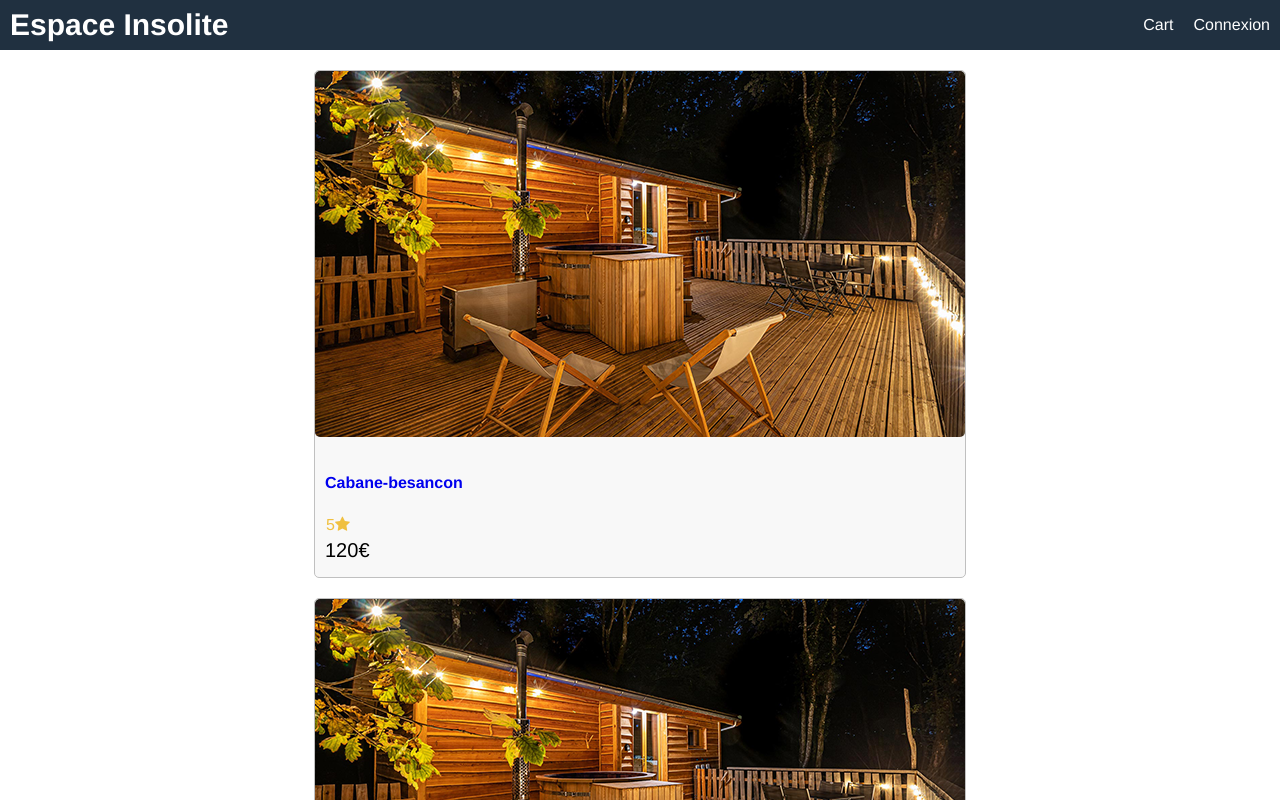
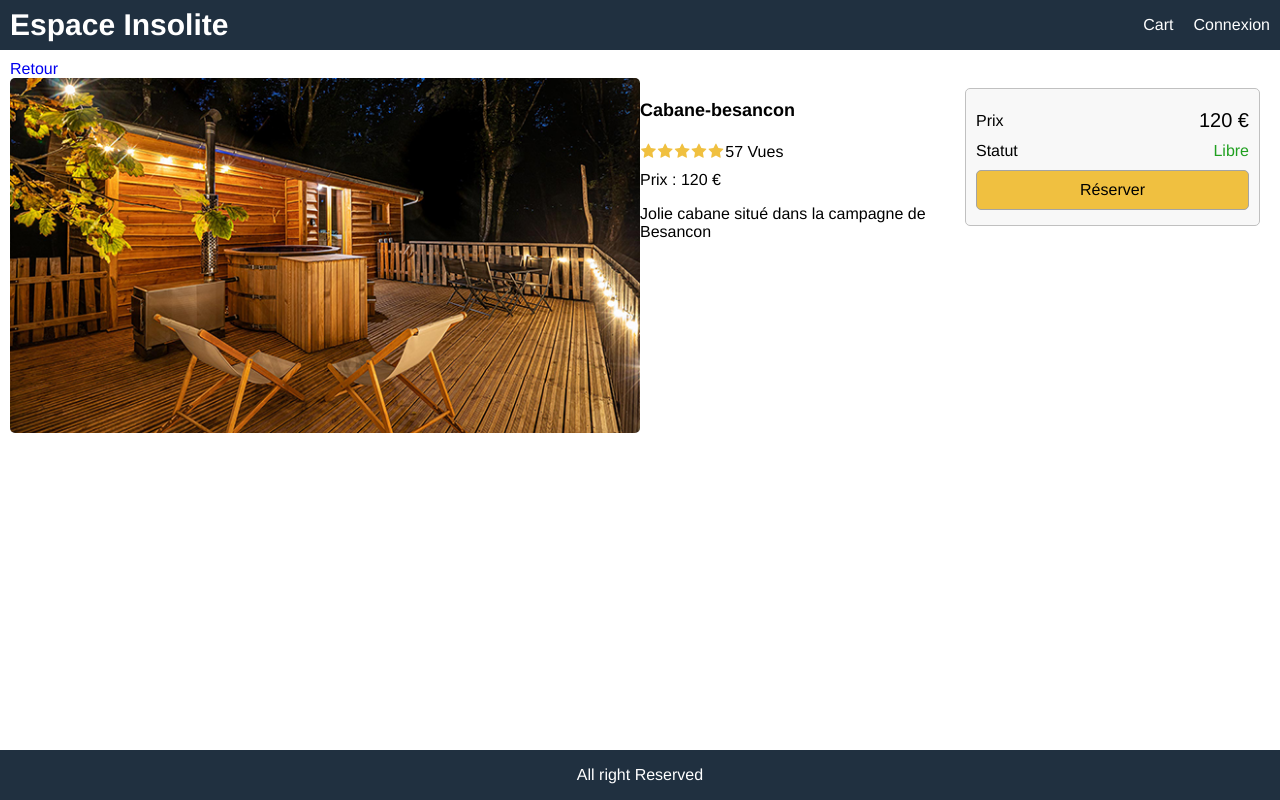
Before and after one commit to samuel1197/EsapceInsolite-react, a React (Create React App) app in the folder frontend/: page /product/1 in a window 1280 px wide. Shown: the top 800 px of the page. Built offline with nearby package versions, Linux system fonts and the light colour scheme.

Commit message:
creation page produit

```diff
--- a/frontend/package.json
+++ b/frontend/package.json
@@ -8,6 +8,7 @@
     "@testing-library/user-event": "^12.8.3",
     "react": "^17.0.2",
     "react-dom": "^17.0.2",
+    "react-router-dom": "^5.2.0",
     "react-scripts": "4.0.3",
     "web-vitals": "^1.1.2"
   },
--- a/frontend/src/App.js
+++ b/frontend/src/App.js
@@ -1,7 +1,12 @@
 import React from 'react';
+import { BrowserRouter, Route } from 'react-router-dom';
+import HomeScreen from './screens/HomeScreen';
+import ProductScreen from './screens/ProductScreen';
+import Product from './components/Product';
 import data from './data';
 function App() {
   return (
+    <BrowserRouter>
       <div className="grid-container">
         <header className="row">
           <div>
@@ -13,31 +18,12 @@
           </div>
         </header>
         <main>
-                <div className="row center">
-                  {
-                    data.products.map(products => (
-                      <div key={products._id} className="card">
-                        <a href={`/product/${products._id}`}>
-                            <img src={products.image} alt="bulle" />
-                        </a>
-                        <div className="card-body">
-                          <a href={`/product/${products._id}`}>
-                                <h2>{products.name}</h2>
-                            </a>
-                            <div className="rating">
-                                <span>{products.rating}<i className="fa fa-star"></i></span>
-                            </div>
-                            <div className="price">
-                              {products.price}€
-                            </div>
-                        </div>
-                    </div>
-                    ))
-                  }
-                </div>
+          <Route path="/product/:id" component={ProductScreen}></Route>
+          <Route path="/" component={HomeScreen} exact></Route>
         </main>
         <footer className="row center">All right Reserved</footer>
       </div>
+    </BrowserRouter>
   );
 }
 
--- /dev/null
+++ b/frontend/src/components/Product.js
@@ -0,0 +1,22 @@
+import React from 'react';
+import Rating from './Rating';
+
+export default function Product(props){
+    const { product } = props;
+    return (
+        <div key={product._id} className="card">
+                        <a href={`/product/${product._id}`}>
+                            <img src={product.image} alt="bulle" />
+                        </a>
+                        <div className="card-body">
+                          <a href={`/product/${product._id}`}>
+                                <h2>{product.name}</h2>
+                            </a>
+                            <Rating rating={product.rating} numReviews={product.numReviews}></Rating>
+                            <div className="price">
+                              {product.price}€
+                            </div>
+                        </div>
+                      </div>
+    )
+}
--- /dev/null
+++ b/frontend/src/components/Rating.js
@@ -0,0 +1,15 @@
+import React from 'react';
+
+export default function Rating(props){
+    const { rating, numReviews } = props;
+    return (
+        <div className="rating">
+            <span><i className={ rating >=1?"fa fa-star": rating >=0.5?'fa fa-star-half-o':'fa fa-star-o'}></i></span>
+            <span><i className={ rating >=2?"fa fa-star": rating >=1.5?'fa fa-star-half-o':'fa fa-star-o'}></i></span>
+            <span><i className={ rating >=3?"fa fa-star": rating >=2.5?'fa fa-star-half-o':'fa fa-star-o'}></i></span>
+            <span><i className={ rating >=4?"fa fa-star": rating >=3.5?'fa fa-star-half-o':'fa fa-star-o'}></i></span>
+            <span><i className={ rating >=5?"fa fa-star": rating >=4.5?'fa fa-star-half-o':'fa fa-star-o'}></i></span>
+            <span>{numReviews + ' Vues'}</span>
+        </div>
+    )
+}
--- a/frontend/src/data.js
+++ b/frontend/src/data.js
@@ -6,7 +6,9 @@
             category:'Cabane',
             image:'/images/cabane-besancon.jpg',
             price:120,
+            countInStock: 1,
             rating:5,
+            numReviews:57,
             description: 'Jolie cabane situé dans la campagne de Besancon',
         },
         {
@@ -15,7 +17,9 @@
             category:'Cabane',
             image:'/images/cabane-besancon.jpg',
             price:90,
+            countInStock: 0,
             rating:3.5,
+            numReviews:30,
             description: 'Jolie cabane situé dans la campagne de Besancon',
         },
     ],
--- a/frontend/src/index.css
+++ b/frontend/src/index.css
@@ -60,6 +60,37 @@
 a:hover{
   color: orange;
 }
+
+ul{
+  padding: 0;
+  margin: 0;
+  list-style-type: none;
+}
+
+li{
+  margin-top: 1rem;
+}
+
+button{
+  padding: 1rem;
+  border-radius: 0.5rem;
+  border: 0.1rem #a4a4a4 solid;
+  font-size: 1.6rem;
+  font-family: Helvetica, Arial, sans-serif;
+  -webkit-font-smoothing: antialiased;
+  -moz-osx-font-smoothing: grayscale;
+  background-color: #f8f8f8;
+  cursor: pointer;
+}
+button:hover{
+  border: 0.1rem #404040 solid;
+}
+button.primary{
+  background-color: #f0c040;
+}
+button.block{
+  width: 100%;
+}
 a.brand{
   color: white;
   font-size: 3rem;
@@ -82,6 +113,18 @@
   justify-content: center;
 }
 
+.row.top{
+  align-items: flex-start;
+}
+
+.col-1{
+  flex: 1 1 25rem;
+}
+
+.col-2{
+  flex: 2 1 50rem;
+}
+
 /*Images*/
 img{
   border-radius: 0.5rem ;
@@ -91,7 +134,9 @@
   max-width: 29rem;
   width: 100%;
 }
-
+img.large {
+  width: 100%;
+}
 /* Card */
 .card{
   border: 0.1rem #c0c0c0 solid;
@@ -117,3 +162,15 @@
   color: #f0c040;
   margin: 0.1rem;
 }
+.rating span:last-child{
+  color: black;
+}
+/* Alerte */
+
+.success{
+  color: #20a020;
+}
+
+.error{
+  color: #a20a02;
+}
--- /dev/null
+++ b/frontend/src/screens/HomeScreen.js
@@ -0,0 +1,15 @@
+import React from 'react';
+import Product from '../components/Product';
+import data from '../data';
+
+export default function HomeScreen(){
+    return (
+        <div className="row center">
+          {
+            data.products.map(product => (
+            <Product key={product._id} product={product}></Product>
+            ))
+          }
+          </div>
+    )
+}
--- /dev/null
+++ b/frontend/src/screens/ProductScreen.js
@@ -0,0 +1,65 @@
+import React from 'react';
+import { Link } from 'react-router-dom';
+import Rating from '../components/Rating';
+import data from '../data';
+
+
+export default function ProductScreen(props){
+    const product = data.products.find( (x) => x._id === props.match.params.id);
+    if(!product){
+        return <div>Le produit n'existe pas.</div>
+    }
+    return (
+        <div>
+            <Link to="/">Retour</Link>
+            <div className='row top'>
+                <div className='col-2'>
+                    <img className="large" src={product.image} alt={product.name}></img>
+                </div>
+                <div className='col-1'>
+                    <ul>
+                        <li>
+                            <h1>{product.name}</h1>
+                        </li>
+                        <li>
+                            <Rating rating={product.rating} numReviews={product.numReviews}></Rating>
+                        </li>
+                        <li>
+                            Prix : {product.price} €
+                        </li>
+                        <li>
+                            <p>{product.description}</p>
+                        </li>
+                    </ul>
+                </div>
+                <div className='col-1'>
+                    <div className="card card-body">
+                        <ul>
+                            <li>
+                                <div className="row">
+                                    <div>Prix</div>
+                                    <div className="price">{product.price} €</div>
+                                </div>
+                            </li>
+                            <li>
+                                <div className="row">
+                                    <div>Statut</div>
+                                    <div>
+                                        {product.countInStock > 0 ? (
+                                            <span className="success">Libre</span>
+                                        ) : (
+                                            <span className="error">Réserver</span>
+                                        )}
+                                    </div>
+                                </div>
+                            </li>
+                            <li>
+                                <button className="primary block">Réserver</button>
+                            </li>
+                        </ul>
+                    </div>
+                </div>
+            </div>
+        </div>
+    )
+}
```
Also changed, not shown: 1 other file (tests, documents, lock files or other folders). Lines whose indentation alone changed are shown as unchanged.
